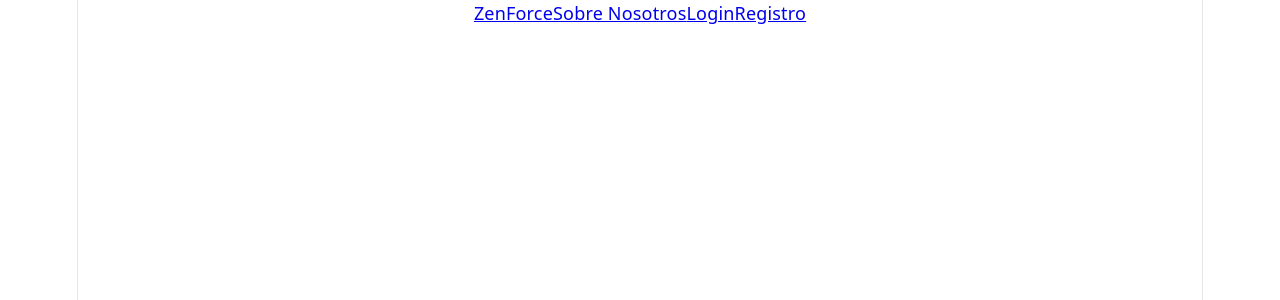
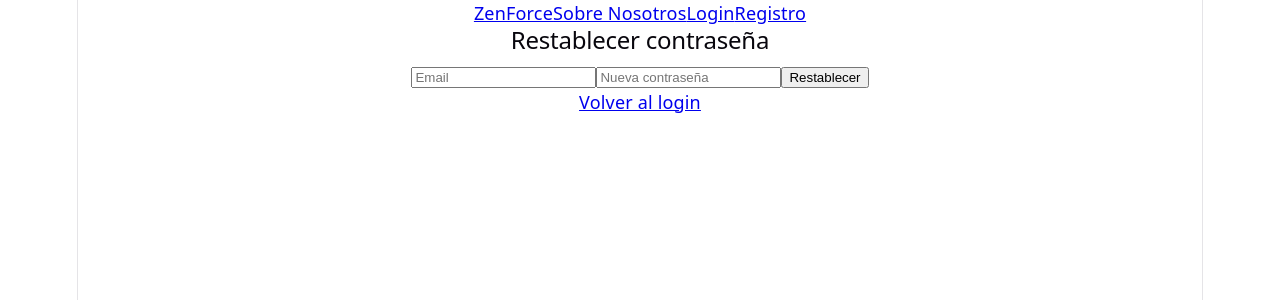
Before and after one commit to alegimlop/ZenForce, a React app in the folder frontend/: page /restablecer-password in a window 1280 px wide. Shown: the top 300 px of the page. Built offline with nearby package versions, Linux system fonts and the light colour scheme; the HTML template or start-up script is replaced by a standard one.

Commit message:
restablecer contraseña frontend

```diff
--- /dev/null
+++ b/frontend/src/pages/RestablecerPassword.jsx
@@ -0,0 +1,44 @@
+import { useState } from 'react'
+import { Link } from 'react-router-dom'
+import axios from 'axios'
+
+function RestablecerPassword() {
+    const [email, setEmail] = useState('')
+    const [passwordNueva, setPasswordNueva] = useState('')
+    const [mensaje, setMensaje] = useState('')
+
+    const handleSubmit = async (e) => {
+        e.preventDefault()
+        try {
+            await axios.put('http://localhost:3000/api/perfil/restablecer', { email, passwordNueva })
+            setMensaje('Contraseña restablecida correctamente')
+        } catch (err) {
+            setMensaje('Email no encontrado')
+        }
+    }
+
+    return (
+        <div>
+            <h2>Restablecer contraseña</h2>
+            <form onSubmit={handleSubmit}>
+                <input
+                    type="email"
+                    placeholder="Email"
+                    value={email}
+                    onChange={(e) => setEmail(e.target.value)}
+                />
+                <input
+                    type="password"
+                    placeholder="Nueva contraseña"
+                    value={passwordNueva}
+                    onChange={(e) => setPasswordNueva(e.target.value)}
+                />
+                <button type="submit">Restablecer</button>
+            </form>
+            {mensaje && <p>{mensaje}</p>}
+            <Link to="/login">Volver al login</Link>
+        </div>
+    )
+}
+
+export default RestablecerPassword
--- a/frontend/src/pages/login.jsx
+++ b/frontend/src/pages/login.jsx
@@ -39,6 +39,7 @@ function Login() {
                 <button type="submit">Entrar</button>
             </form>
             <p><b>¿No tienes cuenta aún? </b><Link to="/registro">Registrate</Link></p>
+            <p><b>¿Olvidaste tu contraseña? </b><Link to="/restablecer-password">Restablecela aqui</Link></p>
         </div>
     )
 }
--- a/frontend/src/routes/AppRoutes.jsx
+++ b/frontend/src/routes/AppRoutes.jsx
@@ -6,18 +6,19 @@ import Navbar from '../components/navbar'
 import RutaProtegida from '../components/RutaProtegida'
 import Inicio from '../pages/Inicio'
 import SobreNosotros from '../pages/SobreNosotros'
-
+import RestablecerPassword from '../pages/RestablecerPassword'
 
 function AppRoutes() {
     return (
         <BrowserRouter>
-        <Navbar/>
+            <Navbar />
             <Routes>
+                <Route path="/" element={<Inicio />} />
                 <Route path="/login" element={<Login />} />
                 <Route path="/registro" element={<Registro />} />
+                <Route path="/sobre-nosotros" element={<SobreNosotros />} />
+                <Route path="/restablecer-password" element={<RestablecerPassword />} />
                 <Route path="/perfil" element={<RutaProtegida><Perfil /></RutaProtegida>} />
-                <Route path="/" element={<Inicio />} />
-                <Route path="/sobre-nosotros" element={<SobreNosotros />} />
             </Routes>
         </BrowserRouter>
     )
```
